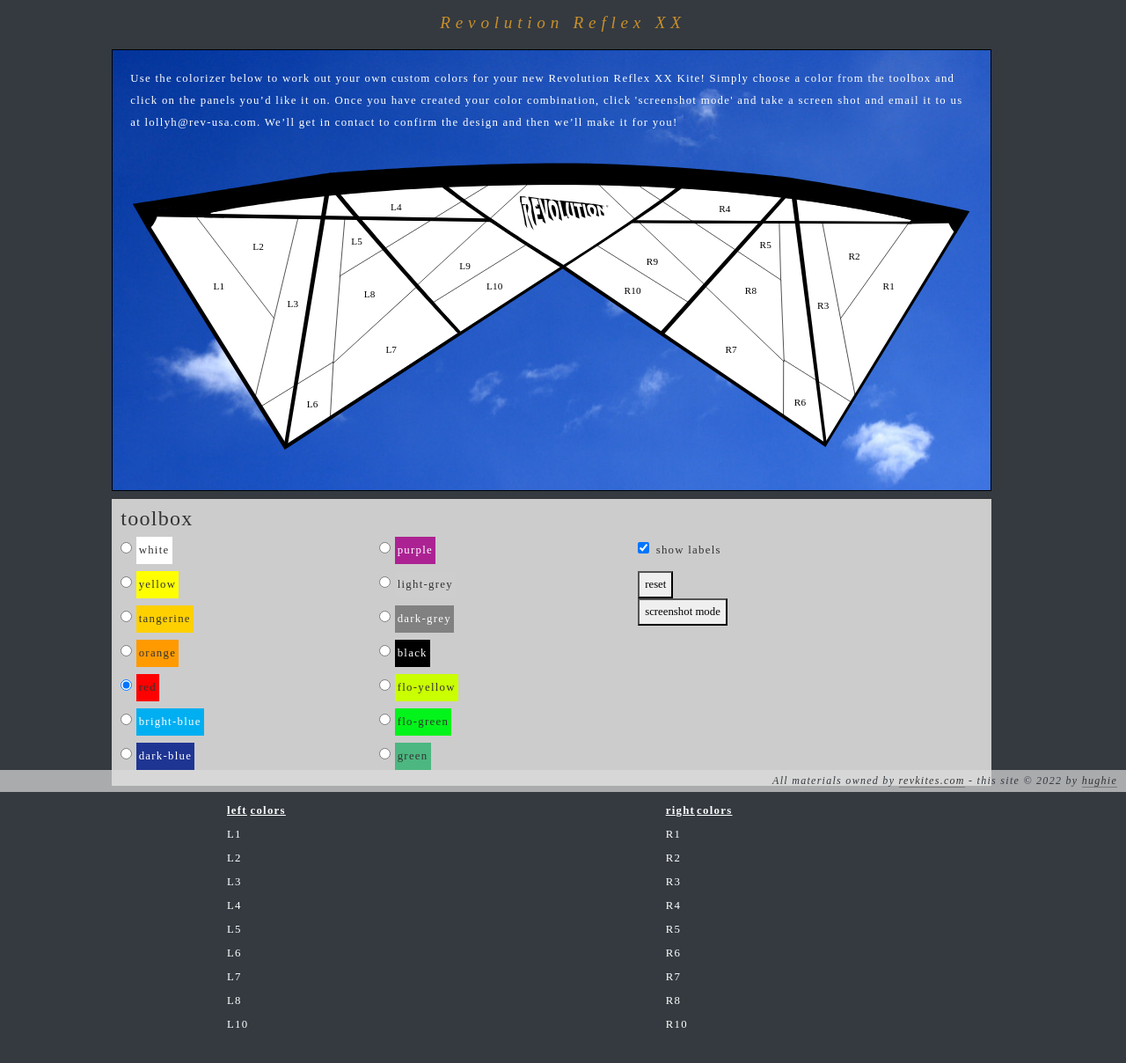
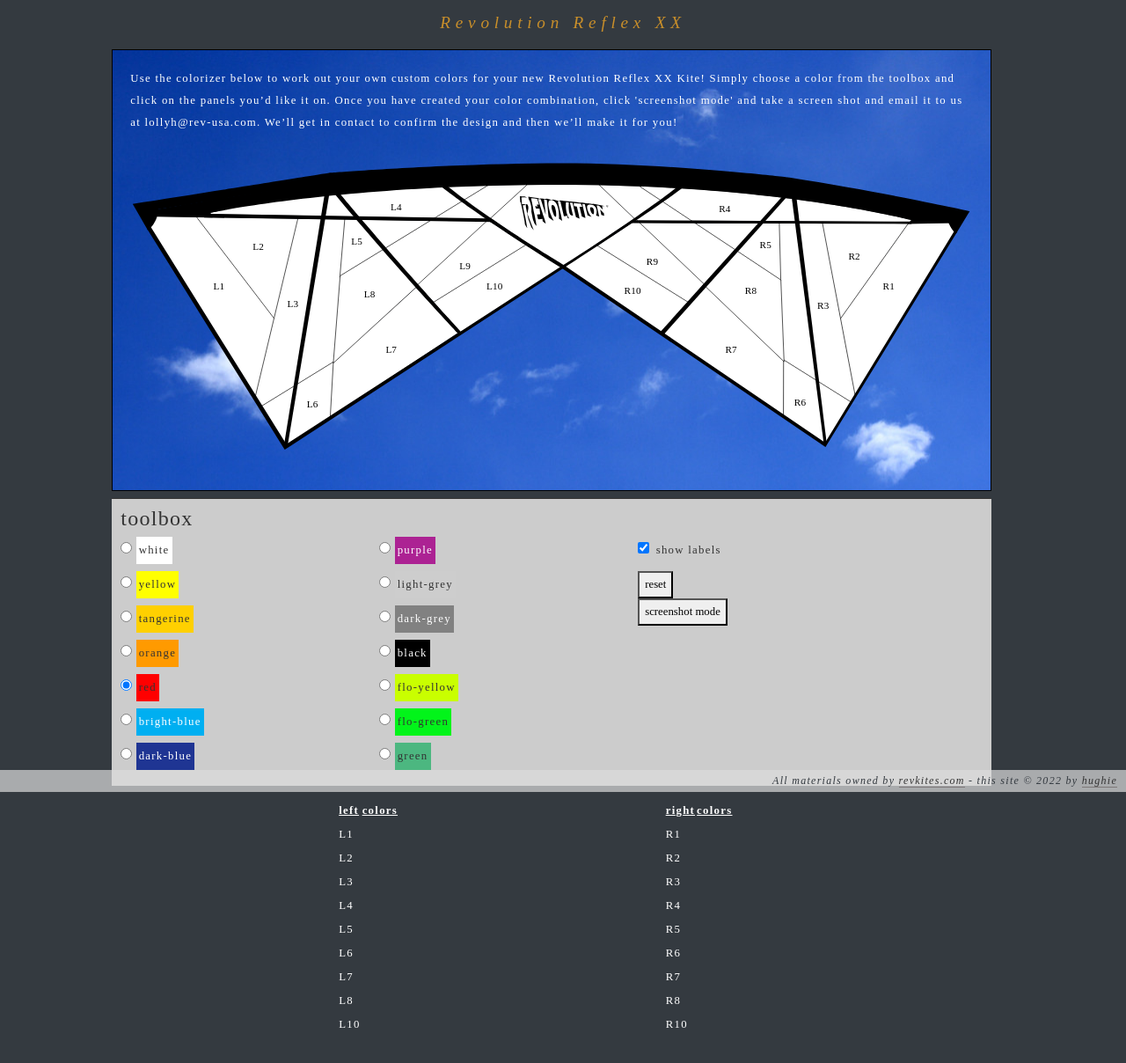
Before and after one commit to psaikido/club38.carrollonline.uk, a Jekyll site: the page built from pages/kite-color-xx.html, in a window 1280 px wide. Shown: the whole page at 88% size. Built offline with Jekyll 4.4.1, drawn with Linux system fonts in a browser that asks for light colours; nearby versions of some CDN libraries; some web fonts are replaced.

Commit message:
Get the display tables to line up properly.

```diff
--- a/_sass/_kite-color.scss
+++ b/_sass/_kite-color.scss
@@ -196,6 +196,8 @@ svg.revolution-reflex text {
 }
 
 .chosen-values {
+    width: 1000px;
+    margin: 0 auto;
     margin-top: 15px;
 
     table td.head {
```
